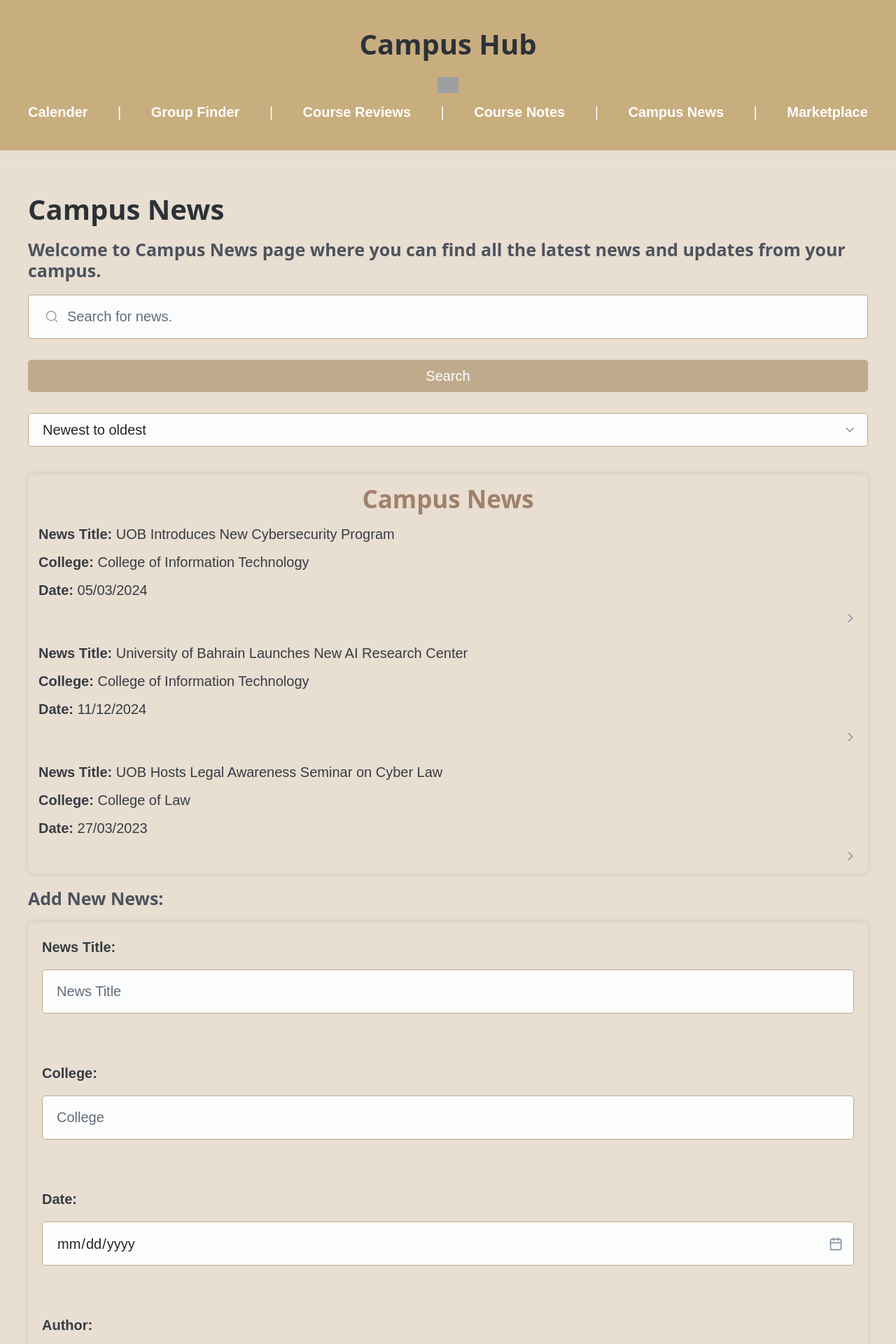
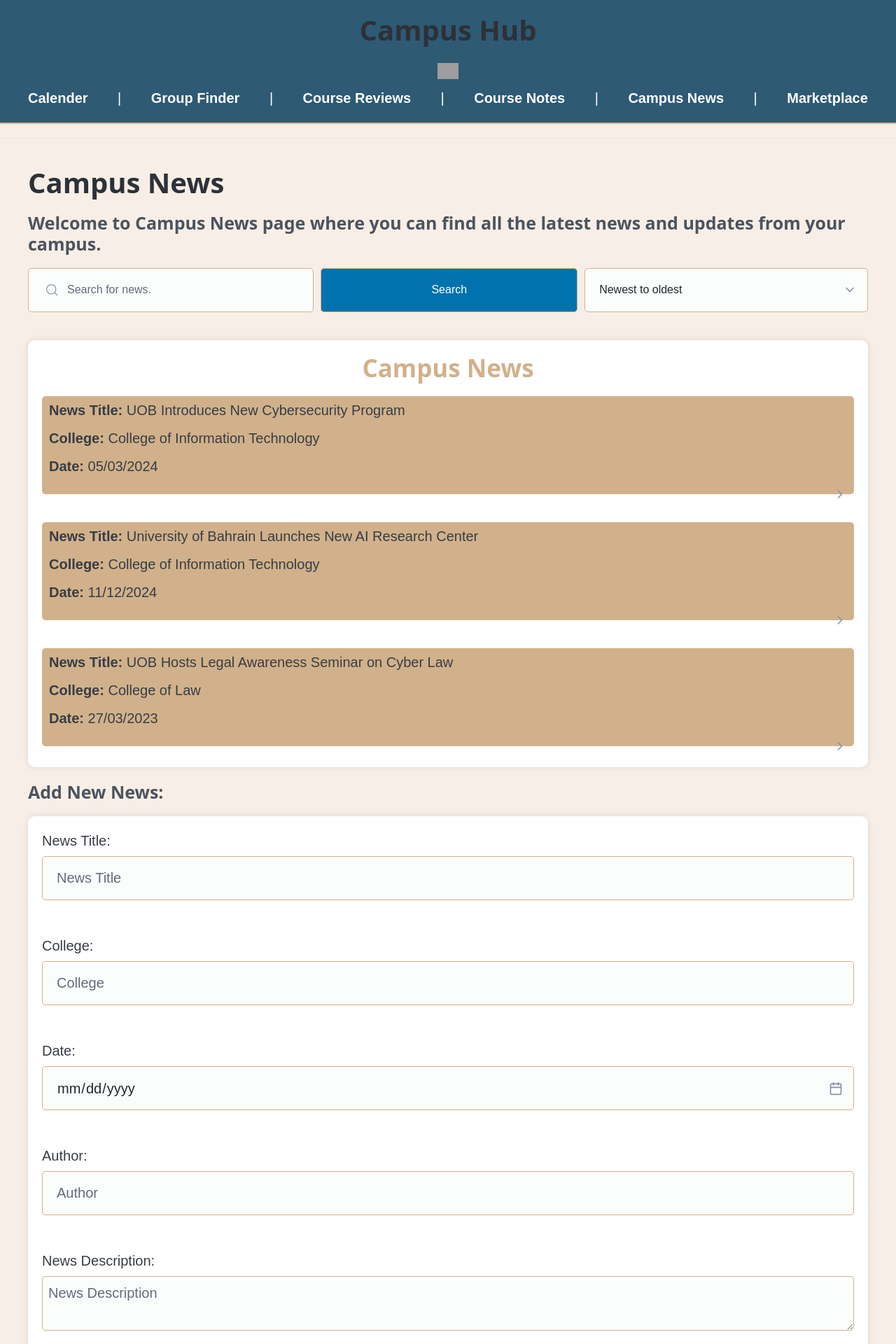
Before and after one commit to Duha248/CS-Project-G4, a PHP site: page /CampusNews.html in a window 1280 px wide. Shown: the top 1920 px of the page at 70% size. Run offline with PHP 8.4, Linux system fonts and the light colour scheme; some libraries are stand-ins or nearby versions; grey boxes are pictures that could not be loaded.

Commit message:
Editing styles.css

```diff
--- a/styles.css
+++ b/styles.css
@@ -1,24 +1,19 @@
 /* General Styles */
 body {
     font-family: Arial, sans-serif;
-    background-color: #E8DED1;
+    background-color: #F7EFE7;
+    color: #1B3A4B;
     margin: 0;
     padding: 0;
-    color: #A0816C;
 }
 
-.container {
-    max-width: 900px;
-    margin: auto;
-    padding: 20px;
-}
-
-/* Header */
+/* Header Styles */
 header {
-    background-color: #C8AD7E;
-    color: #FFFFFF;
-    padding: 10px 0;
+    background-color: #2E5A74;
+    color: white;
+    padding: 15px 0;
     text-align: center;
+    border-bottom: 2px solid #D1B18B;
 }
 
 nav {
@@ -41,7 +36,6 @@
 /* Search and Filter */
 .search-filter {
     display: flex;
-    flex-wrap: wrap;
     gap: 10px;
     margin: 20px 0;
     justify-content: center;
@@ -49,102 +43,94 @@
 
 .search-filter input, .search-filter select, .search-filter button {
     padding: 8px;
-    border: 1px solid #BFAB8C;
+    font-size: 16px;
     border-radius: 5px;
+    border: 1px solid #D1B18B;
 }
 
-.search-filter button {
-    background-color: #BFAB8C;
-    color: #FFFFFF;
+/* News Section */
+.news {
+    background-color: white;
+    padding: 20px;
+    border-radius: 10px;
+    box-shadow: 0px 0px 10px rgba(0, 0, 0, 0.1);
+}
+
+.news h2 {
+    text-align: center;
+    color: #D1B18B;
+}
+
+.news details {
+    background: #D1B18B;
+    padding: 10px;
+    border-radius: 5px;
+    margin-bottom: 10px;
+}
+
+.news details summary {
+    cursor: pointer;
+    font-weight: bold;
+    color: #2E5A74;
+}
+
+/* Comment Section */
+.news h4 {
+    color: #1B3A4B;
+    margin-top: 15px;
+    font-size: 18px;
+}
+
+.news textarea {
+    width: 100%;
+    padding: 8px;
+    border-radius: 5px;
+    border: 1px solid #D1B18B;
+    resize: vertical;
+    min-height: 80px;
+}
+
+.news button {
+    background-color: #2E5A74;
+    color: white;
+    border: none;
+    cursor: pointer;
+    padding: 8px 12px;
+    border-radius: 5px;
+    margin-top: 5px;
+}
+
+.news button:hover {
+    background-color: #1B3A4B;
+}
+
+/* Form Styling */
+form {
+    background-color: white;
+    padding: 20px;
+    border-radius: 10px;
+    box-shadow: 0px 0px 10px rgba(0, 0, 0, 0.1);
+    margin-top: 20px;
+}
+
+form input, form button, form textarea {
+    display: block;
+    width: 100%;
+    margin-bottom: 10px;
+    padding: 8px;
+    border-radius: 5px;
+    border: 1px solid #D1B18B;
+}
+
+button {
+    background-color: #2E5A74;
+    color: white;
     border: none;
     cursor: pointer;
 }
 
-.search-filter button:hover {
-    background-color: #C8AD7E;
-    color: #FFFFFF;
-}
-
-/* News Section */
-.news {
-    background-color: #E8DED1;
-    padding: 15px;
-    border-radius: 10px;
-    box-shadow: 0px 0px 10px rgba(0, 0, 0, 0.1);
-}
-
-.news article {
-    background: #FFFFFF;
-    padding: 15px;
-    border-radius: 5px;
-    margin-bottom: 15px;
-}
-
-.news h2 {
-    text-align: center;
-    color: #A0816C;
-}
-
-/* Form Styling */
-form {
-    background: #E8DED1;
-    padding: 20px;
-    border-radius: 10px;
-    box-shadow: 0px 0px 10px rgba(0, 0, 0, 0.1);
-    display: flex;
-    flex-direction: column;
-    gap: 10px;
-}
-
-form label {
-    font-weight: bold;
-}
-
-form input, form textarea, form button {
-    display: block;
-    width: 100%;
-    padding: 8px;
-    border-radius: 5px;
-    border: 1px solid #BFAB8C;
-}
-
-form textarea {
-    height: 100px;
-    resize: vertical;
-}
-
-form button {
-    background-color: #A0816C;
-    color: #FFFFFF;
-    border: none;
-    cursor: pointer;
-}
-
-form button:hover {
-    background-color: #C8AD7E;
-}
-
-/* Comments Section */
-.comments {
-    margin-top: 20px;
-    padding: 10px;
-    border-top: 1px solid #BFAB8C;
-}
-
-.comments textarea {
-    width: 100%;
-    height: 80px;
-    border-radius: 5px;
-    border: 1px solid #BFAB8C;
-}
-
-.comments button {
-    background-color: #A0816C;
-    color: white;
-    border: none;
-    padding: 8px 10px;
-    margin-top: 10px;
-    cursor: pointer;
+button:hover {
+    background-color: #1B3A4B;
 }
 
 /* Pagination */
```
Also changed, not shown: other parts of styles.css (+14 -9 lines).
